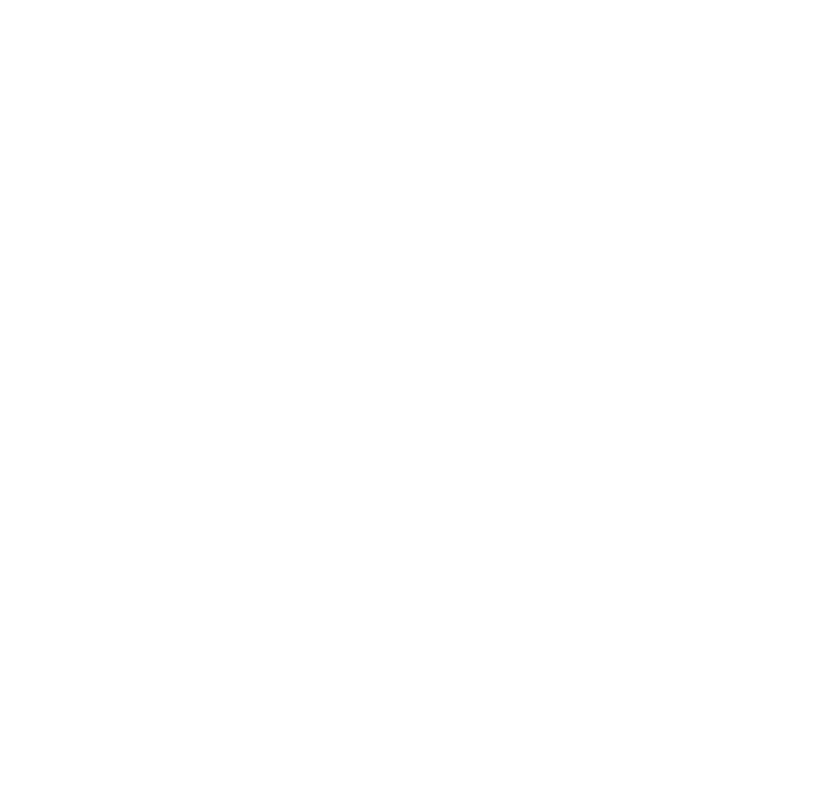
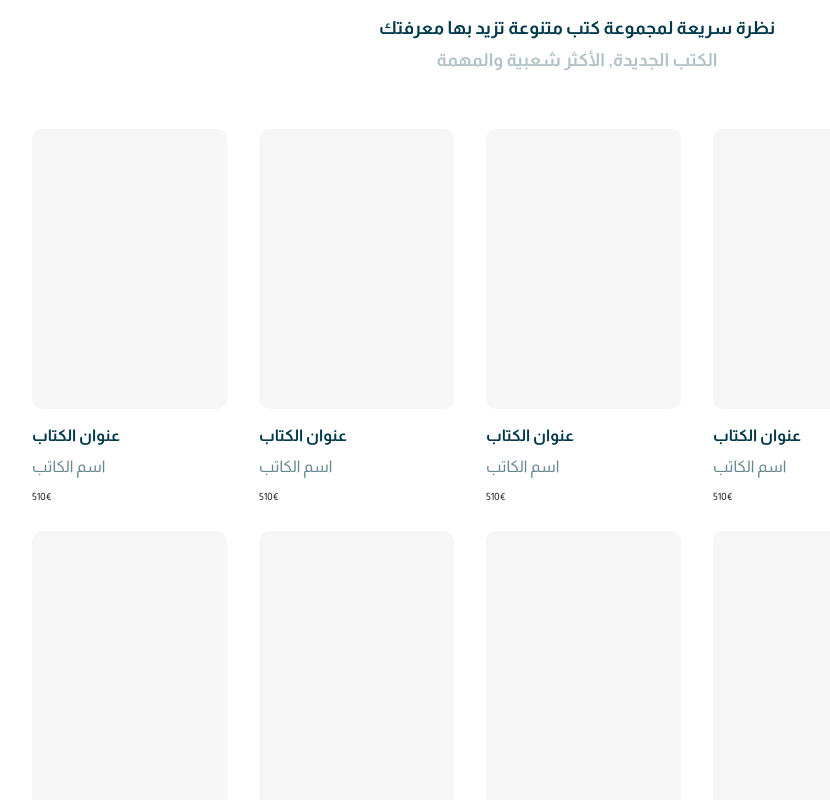
Before and after one commit to Moha-Agha/PR-marifa-F, a React (Create React App) app: page / in a window 1280 px wide. Shown: the part 1200-2000 px from the top of the page, without its empty margins (63-893 px from the left). Before the commit the page ends 1068 px from the top, so only its background shows below. Built offline with nearby package versions, Linux system fonts and the light colour scheme; the HTML template or start-up script is replaced by a standard one.

Commit message:
start book card

```diff
--- a/src/localization/ar/Language.js
+++ b/src/localization/ar/Language.js
@@ -26,3 +26,7 @@
                         "ToIncreaseYourKnowledge":" تزيد به معرفتك",
                         "ToIncreaseYourKnowledges":" تزيد بها معرفتك",
                         }
+export const HOME_PAGE_LOCA = {
+                        "VariousBooksH2":"نظرة سريعة لمجموعة كتب متنوعة تزيد بها معرفتك",
+                        "VariousBooksH3":"الكتب الجديدة, الأكثر شعبية والمهمة",
+                        }
--- a/src/screens/home/Home.js
+++ b/src/screens/home/Home.js
@@ -1,6 +1,9 @@
 import React from 'react';
 import HeroImage from './components/heroImage/HeroImage';
+import BookCard from '../../shared/bookCard/BookCard';
 import SectionCard from '../../shared/sectionCard/SectionCard';
+
+import {HOME_PAGE_LOCA} from '../../localization/ar/Language'
 
 
 const Home = () => {
@@ -15,6 +18,27 @@
                <SectionCard title="تربية أطفال" content="9" icon="Child_rearing"/>
                <SectionCard title="روايات ادبية" content="19" icon="Novels"/>
            </div>
+           <div className="various-book container">
+
+               <div className="various-book_title">
+               <h2>{HOME_PAGE_LOCA.VariousBooksH2}</h2>
+               <h3>{HOME_PAGE_LOCA.VariousBooksH3}</h3>
+               </div>
+               <div className="books-cards">
+               <BookCard/>
+               <BookCard/>
+               <BookCard/>
+               <BookCard/>
+               <BookCard/>
+
+               <BookCard/>
+               <BookCard/>
+               <BookCard/>
+               <BookCard/>
+               <BookCard/>
+               </div>
+
+           </div>
         </>
     )
 }
--- a/src/screens/home/home.scss
+++ b/src/screens/home/home.scss
@@ -0,0 +1,12 @@
+.various-book_title{
+    text-align: center;
+    h2{
+        font-size: map-get($font-sizes , 'm' );
+        color: $brand-prime;
+        margin-bottom: 10px;
+    }
+    h3{
+        font-size: map-get($font-sizes , 'm' );
+        color: rgba($brand-prime, 0.3);
+    }
+}
--- a/src/shared/bookCard/BookCard.js
+++ b/src/shared/bookCard/BookCard.js
@@ -1,9 +1,17 @@
 import React from 'react'
 
-const BookCard = () => {
+const BookCard = ({title='عنوان الكتاب', author='اسم الكاتب', price='10€', stars='5'}) => {
     return (
-        <div>
-
+        <div className='book-card'>
+            <div className='book-card_image'></div>
+            <div className='book-card_title'>
+                <p>{title}</p>
+                <span>{author}</span>
+            </div>
+            <div className='book-card_footer'>
+                 <span className='book-card_footer-stars'>{stars}</span>
+                 <span className='book-card_footer-price'>{price}</span>
+            </div>
         </div>
     )
 }
--- a/src/shared/bookCard/bookCard.scss
+++ b/src/shared/bookCard/bookCard.scss
@@ -0,0 +1,41 @@
+.books-cards{
+    display: grid;
+    grid-template-columns: repeat(auto-fit, minmax(193px, 195px));
+    column-gap: 32px;
+    row-gap: 32px;
+    margin-bottom: 50px;
+    padding: 50px 0;
+
+}
+.book-card{
+    height: 370px;
+    direction: $direction;
+
+    .book-card_image{
+        border-radius: $border-radius ;
+        height: 280px;
+        background: $brand-third;
+        margin-bottom: 15px;
+    }
+    .book-card_title{
+        margin-bottom: 10px;
+        p{
+            font-size: map-get($font-sizes , 's' );
+            color: $brand-prime;
+            font-weight: bolder;
+        }
+        span{
+            font-size: map-get($font-sizes , 's' );
+            color: rgba($brand-prime,  0.6);
+        }
+    }
+    .book-card_footer{
+
+    }
+    .book-card_footer-stars{
+
+    }
+    .book-card_footer-price{
+
+    }
+}
--- a/src/shared/sectionCard/sectionCard.scss
+++ b/src/shared/sectionCard/sectionCard.scss
@@ -3,6 +3,7 @@
     grid-template-columns: repeat(auto-fit, minmax(350px, 352px));
     column-gap: 32px;
     row-gap: 32px;
+    margin-bottom: 150px;
 }
 .section-card{
     display: flex;
--- a/src/theme/App.scss
+++ b/src/theme/App.scss
@@ -1,6 +1,5 @@
 @import './reset.scss';
 
-@import './base.scss';
 @import './borders.scss';
 @import './buttons.scss';
 @import './colors.scss';
@@ -10,6 +9,7 @@
 @import './icons.scss';
 @import './resets.scss';
 @import './shadows.scss';
+@import './base.scss';
 
 
 //shared components
--- a/src/theme/base.scss
+++ b/src/theme/base.scss
@@ -76,8 +76,8 @@
   }
 
   p {
-    margin: 0 0 1.5rem 0;
-    // @include set-fontsize('xxxs');
+    margin: 0 0 0.70rem 0;
+    font-size: map-get($font-sizes , 's' );
   }
 
   a {
@@ -93,7 +93,7 @@
     }
   }
 
-  $direction:'rtl';
+  $direction: rtl;
 
   button {
     -webkit-tap-highlight-color: transparent;
```
